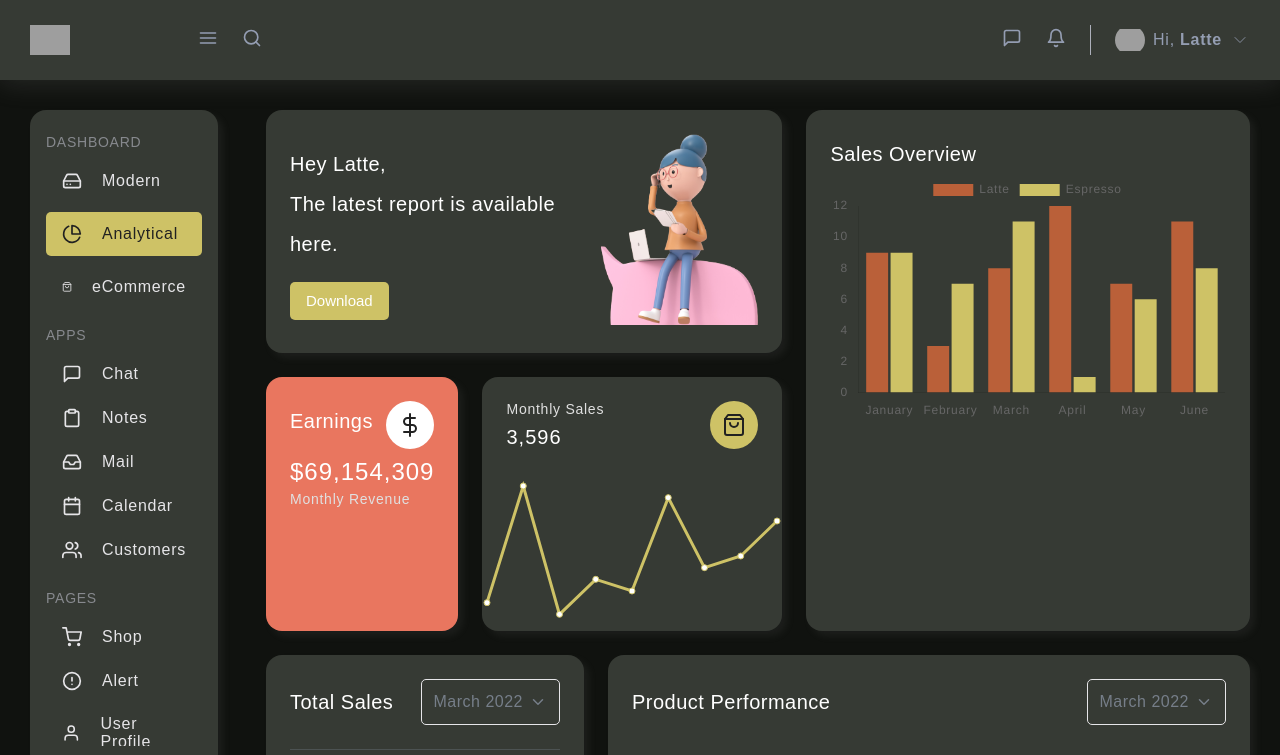
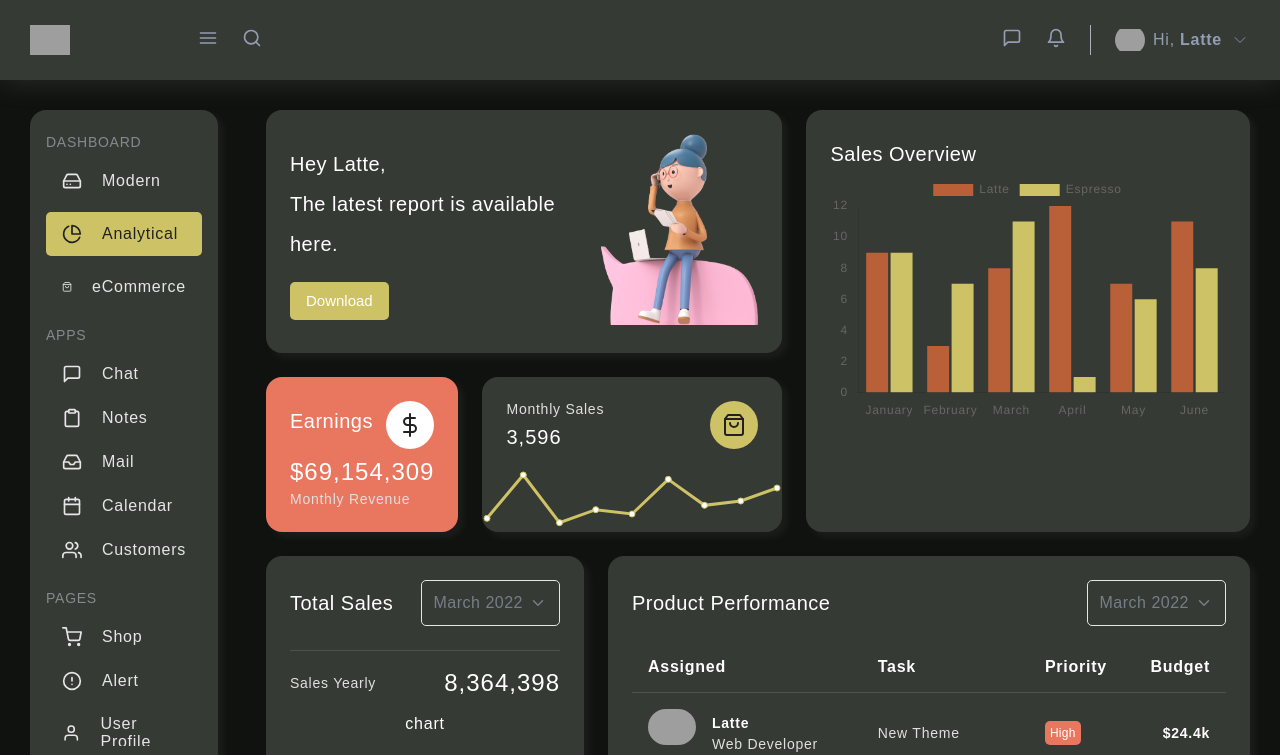
Before and after one commit to sweeetlatte/dashboard, a React (Create React App) app: page / in a window 1280 px wide. Shown: the top 755 px of the page. Built offline with nearby package versions, Linux system fonts and the light colour scheme; grey boxes are pictures that could not be loaded.

Commit message:
[style][monthly sales] chart

```diff
--- a/src/components/MonthlySales/index.tsx
+++ b/src/components/MonthlySales/index.tsx
@@ -74,9 +74,7 @@ export default function MonthlySales() {
           <Icon.ShoppingBag />
         </div>
       </div>
-      <div>
-        <Line options={options} data={data} />
-      </div>
+      <Line options={options} data={data} height={75} />
     </div>
   );
 }
--- a/src/components/MonthlySales/styles.module.scss
+++ b/src/components/MonthlySales/styles.module.scss
@@ -8,7 +8,7 @@
   .title {
     display: flex;
     justify-content: space-between;
-    padding: 24px;
+    padding: 24px 24px 0 24px;
 
     .text {
       font-size: 14px;
```
